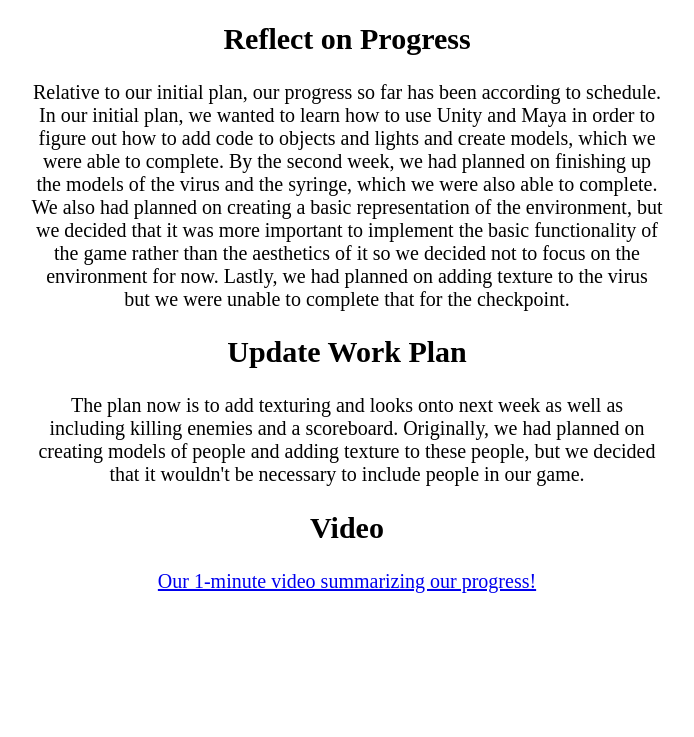
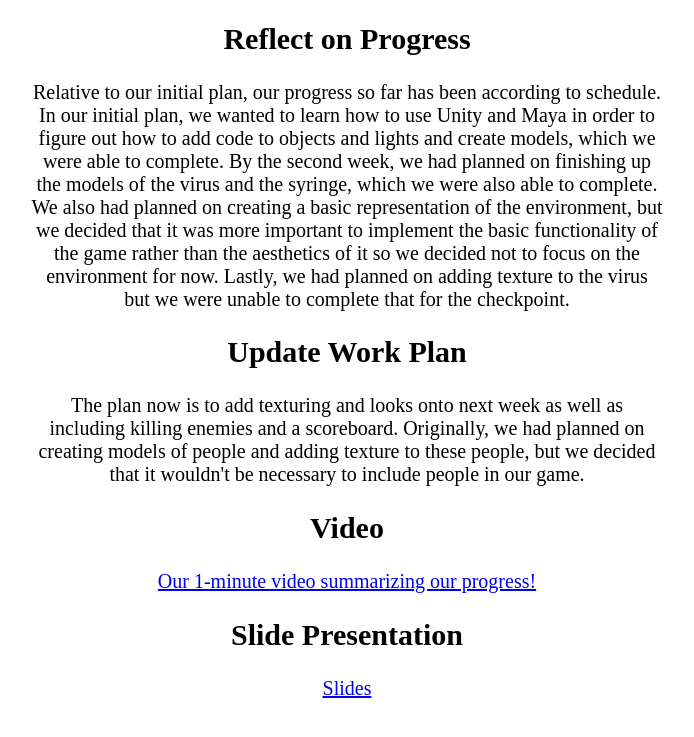
Before and after one commit to christinealuo/184-checkpoint-2, a plain HTML site: page index.html in a window 1280 px wide. Shown: the part 932-1669 px from the top of the page, without its empty margins (293-987 px from the left). Before the commit the page ends 1588 px from the top, so only its background shows below. Drawn offline with Linux system fonts and the light colour scheme.

Commit message:
added link to slides

```diff
--- a/index.html
+++ b/index.html
@@ -57,7 +57,6 @@
     <h2>Video</h2>
     <a href="https://drive.google.com/file/d/1r_7q7ZUVOnX2I-Z2gyJFHHoQ5njxZGzh/view">Our 1-minute video summarizing our
       progress!</a>
-  </div>
-</body>
-
-</html>
+    <h2>Slide Presentation</h2>
+    <a href=https://docs.google.com/presentation/d/19RtbjBeVjdjUlDKCgxbovWuBxxX_UehdCh6QNS2bEHA/edit?usp=sharing">Slides
+      </a> </div> </body> </html>
```
